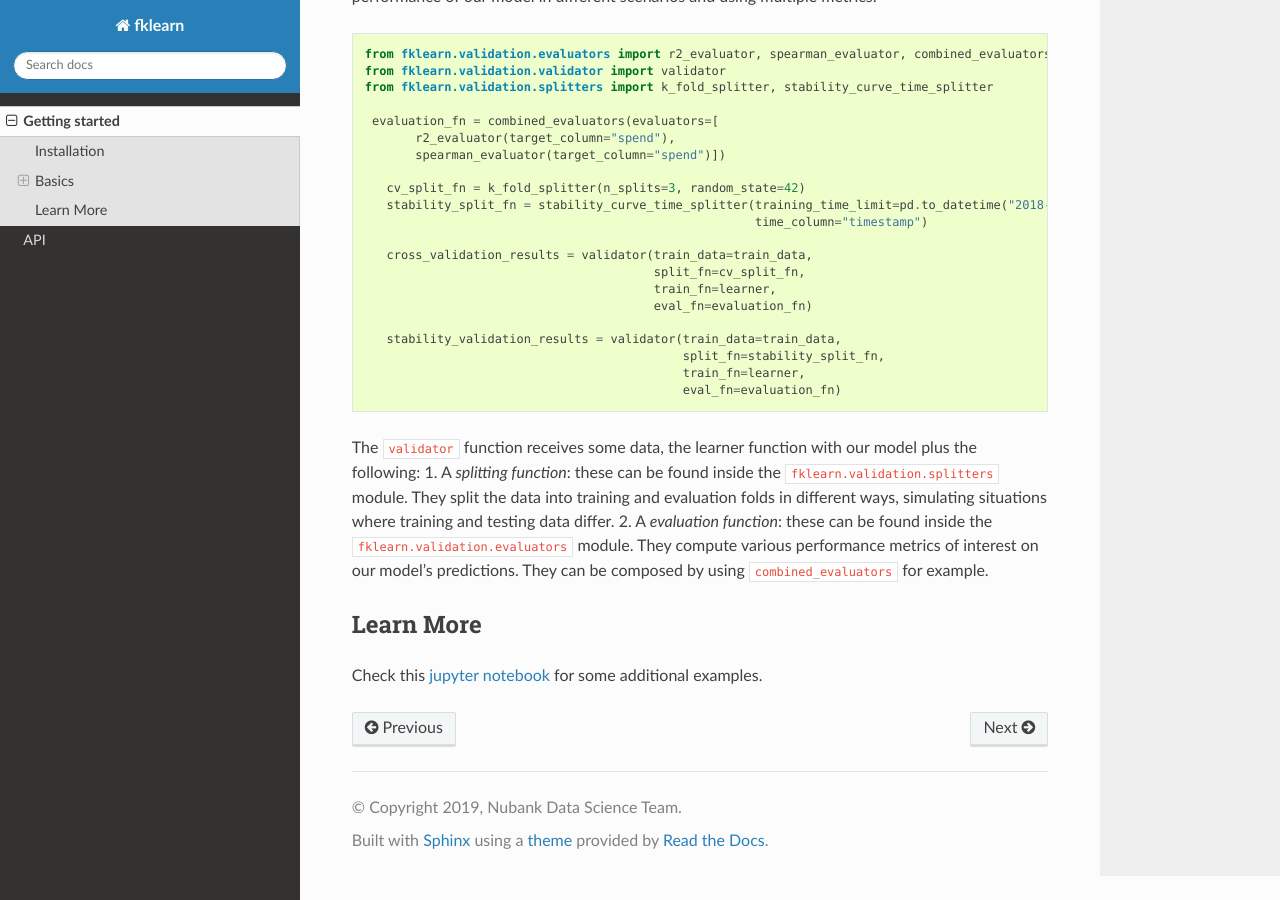
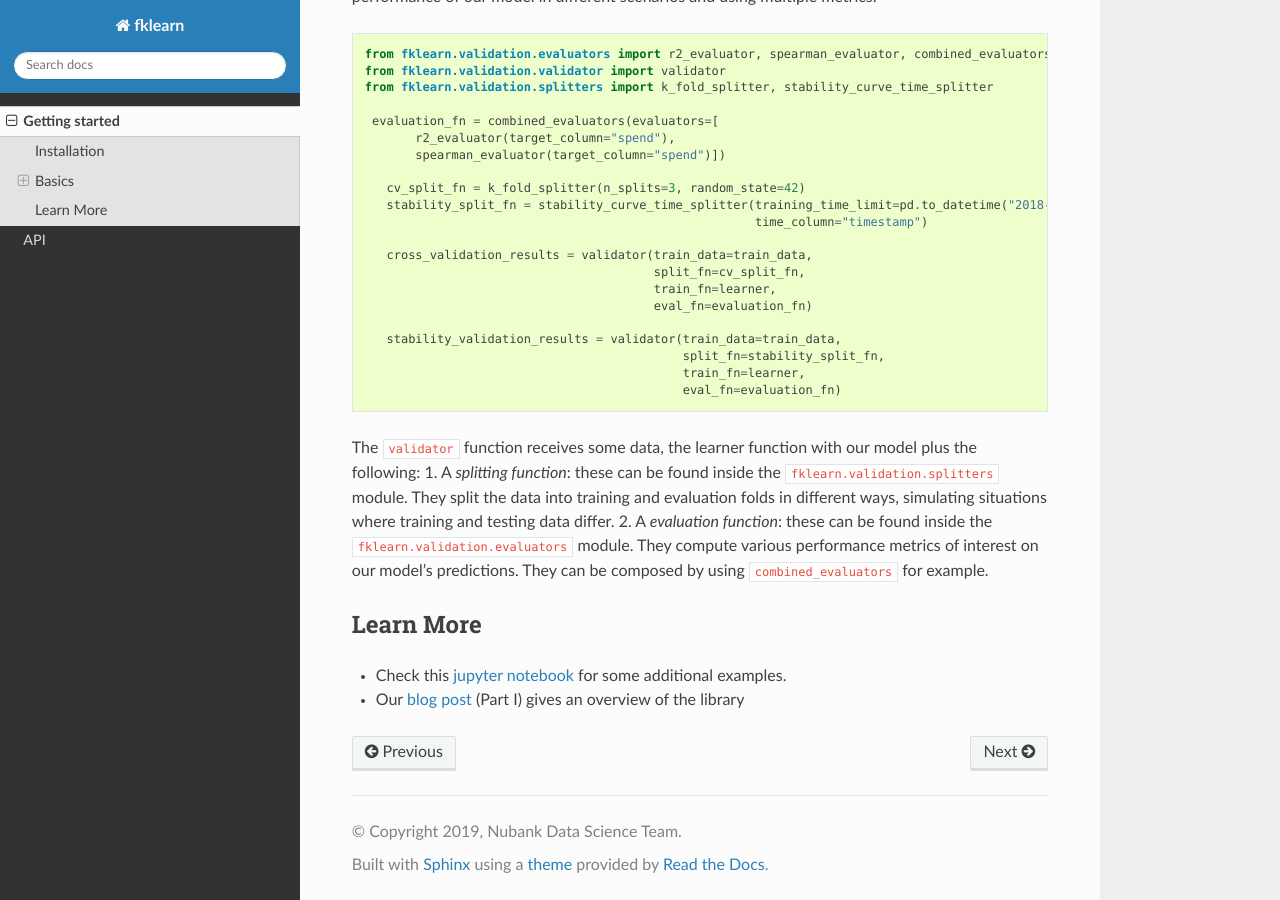
Before and after one commit to nubank/fklearn, a Sphinx documentation site: the page built from docs/source/getting_started.rst, in a window 1280 px wide and 900 px high, scrolled down 1889 px. Built offline with Sphinx 7.4.7 and the Read the Docs theme 2.0.0, drawn with Linux system fonts in a browser that asks for light colours.

Commit message:
Update getting_started.rst

```diff
--- a/docs/source/getting_started.rst
+++ b/docs/source/getting_started.rst
@@ -104,4 +104,5 @@ The ``validator`` function receives some data, the learner function with our mod
 Learn More
 ----------
 
-Check this `jupyter notebook <https://github.com/nubank/fklearn/blob/master/notebooks/Demos.ipynb>`_ for some additional examples.
+* Check this `jupyter notebook <https://github.com/nubank/fklearn/blob/master/notebooks/Demos.ipynb>`_ for some additional examples.
+* Our `blog post <https://medium.com/building-nubank/introducing-fklearn-nubanks-machine-learning-library-part-i-2a1c781035d0>`_ (Part I) gives an overview of the library
```
